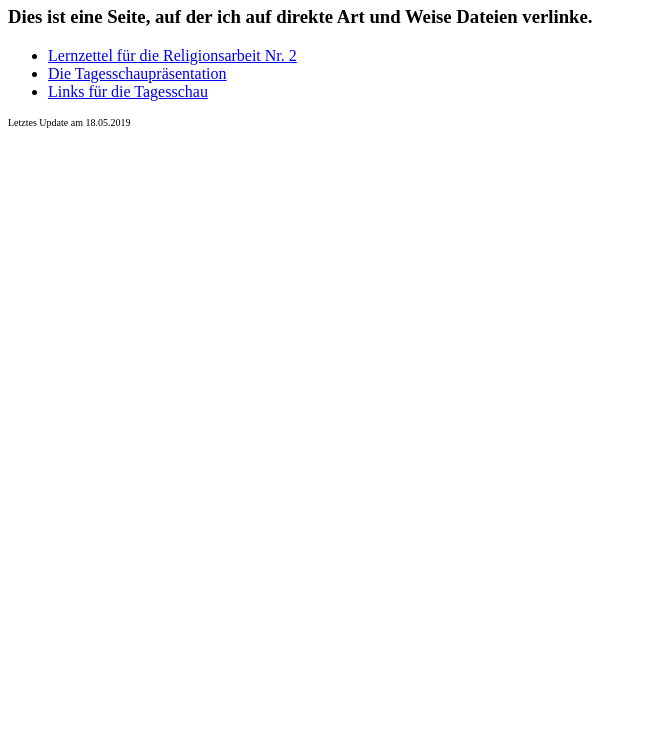
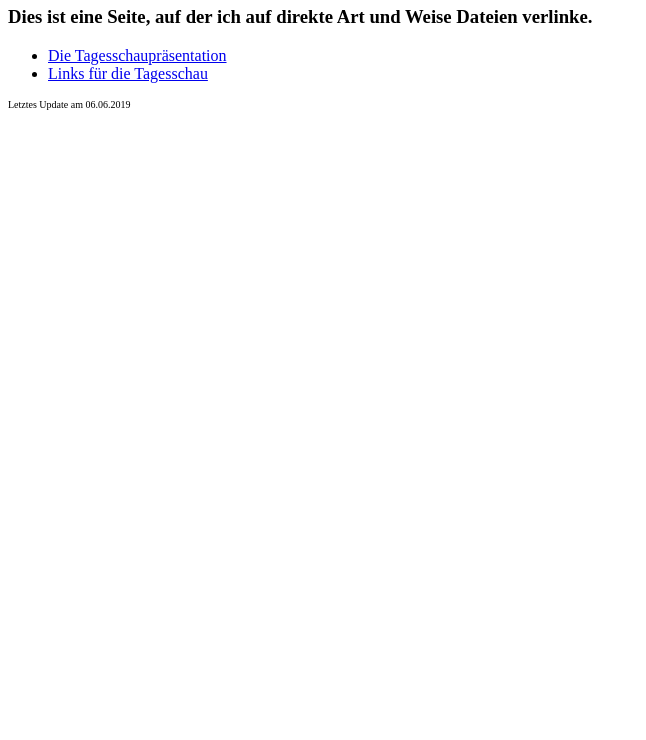
Before and after one commit to felixfiles42/felixfiles42.github.io, a plain HTML site: page index.html in a window 1280 px wide. Shown: the part 60-800 px from the top of the page, without its empty margins (0-646 px from the left). Drawn offline with Linux system fonts and the light colour scheme.

Commit message:
Update index.html

```diff
--- a/index.html
+++ b/index.html
@@ -8,10 +8,9 @@
 		<h1>Willkommen auf felixfiles42.github.io!<br></h1>
 		<h3>Dies ist eine Seite, auf der ich auf direkte Art und Weise Dateien verlinke.<br></h3>
 		<ul>
-			<li><a href="https://felixfiles42.github.io/Lernzettel Religion 2.pdf" title="Dieser Link ist für den Religionskurs Rk3 der Klassenstufe 10 interessant">Lernzettel für die Religionsarbeit Nr. 2</a></li>
 			<li><a href="https://felixfiles42.github.io/TagesschauGesamt.pdf" title="Tagesschaupräsentation">Die Tagesschaupräsentation</a></li>
 			<li><a href="https://felixfiles42.github.io/links.html" title="Links für die Tagesschaupräsentation">Links für die Tagesschau</a></li>
 		</ul>
-		<p><font size="1">Letztes Update am 18.05.2019</font></p>
+		<p><font size="1">Letztes Update am 06.06.2019</font></p>
 	</body>
 </html>
```
